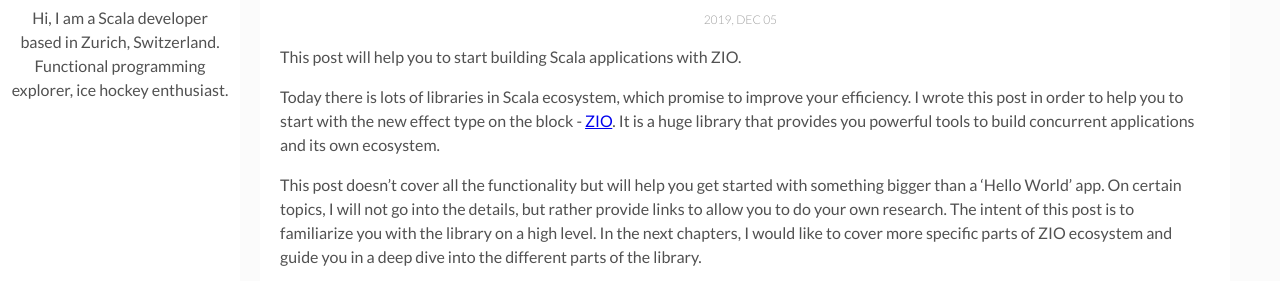
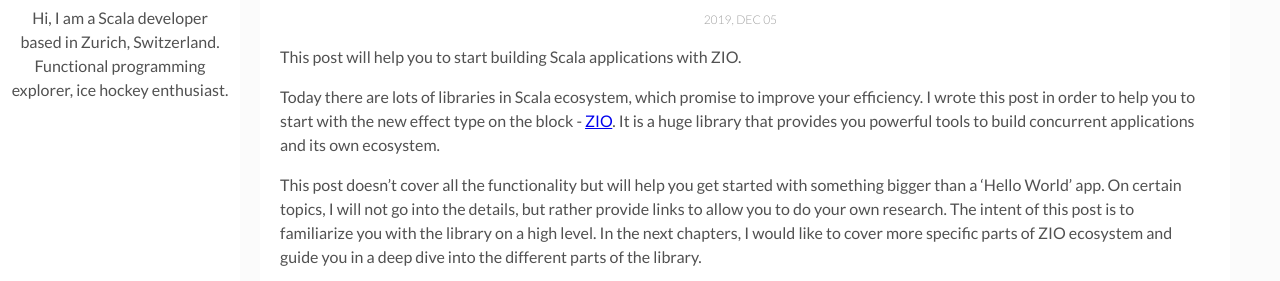
Before and after one commit to the-pavels/psisoyev.github.io, a Jekyll site: the page built from _posts/2019-12-05-welcome-zio-old.markdown, in a window 1280 px wide and 900 px high, scrolled down 418 px. Shown: the part 173-454 px from the top of the window. Built offline with Jekyll 4.4.1, drawn with Linux system fonts in a browser that asks for light colours; comment, search, counter and statistics services are not loaded.

Commit message:
spelling

```diff
--- a/_posts/2019-12-05-welcome-zio-old.markdown
+++ b/_posts/2019-12-05-welcome-zio-old.markdown
@@ -10,7 +10,7 @@ comments: true
 
 This post will help you to start building Scala applications with ZIO.
 
-Today there is lots of libraries in Scala ecosystem, which promise to improve your efficiency.
+Today there are lots of libraries in Scala ecosystem, which promise to improve your efficiency.
 I wrote this post in order to help you to start with the new effect type on the block - [ZIO](https://zio.dev/).
 It is a huge library that provides you powerful tools to build concurrent applications and its own ecosystem.
 
--- a/_posts/2020-03-21-welcome-zio.markdown
+++ b/_posts/2020-03-21-welcome-zio.markdown
@@ -10,7 +10,7 @@ comments: true
 
 This post will help you to start building Scala applications with ZIO.
 
-Today there is lots of libraries in Scala ecosystem, which promise to improve your efficiency.
+Today there are lots of libraries in Scala ecosystem, which promise to improve your efficiency.
 I wrote this post in order to help you to start with the new effect type on the block - [ZIO](https://zio.dev/).
 It is a huge library that provides you powerful tools to build concurrent applications and its own ecosystem.
 
```
